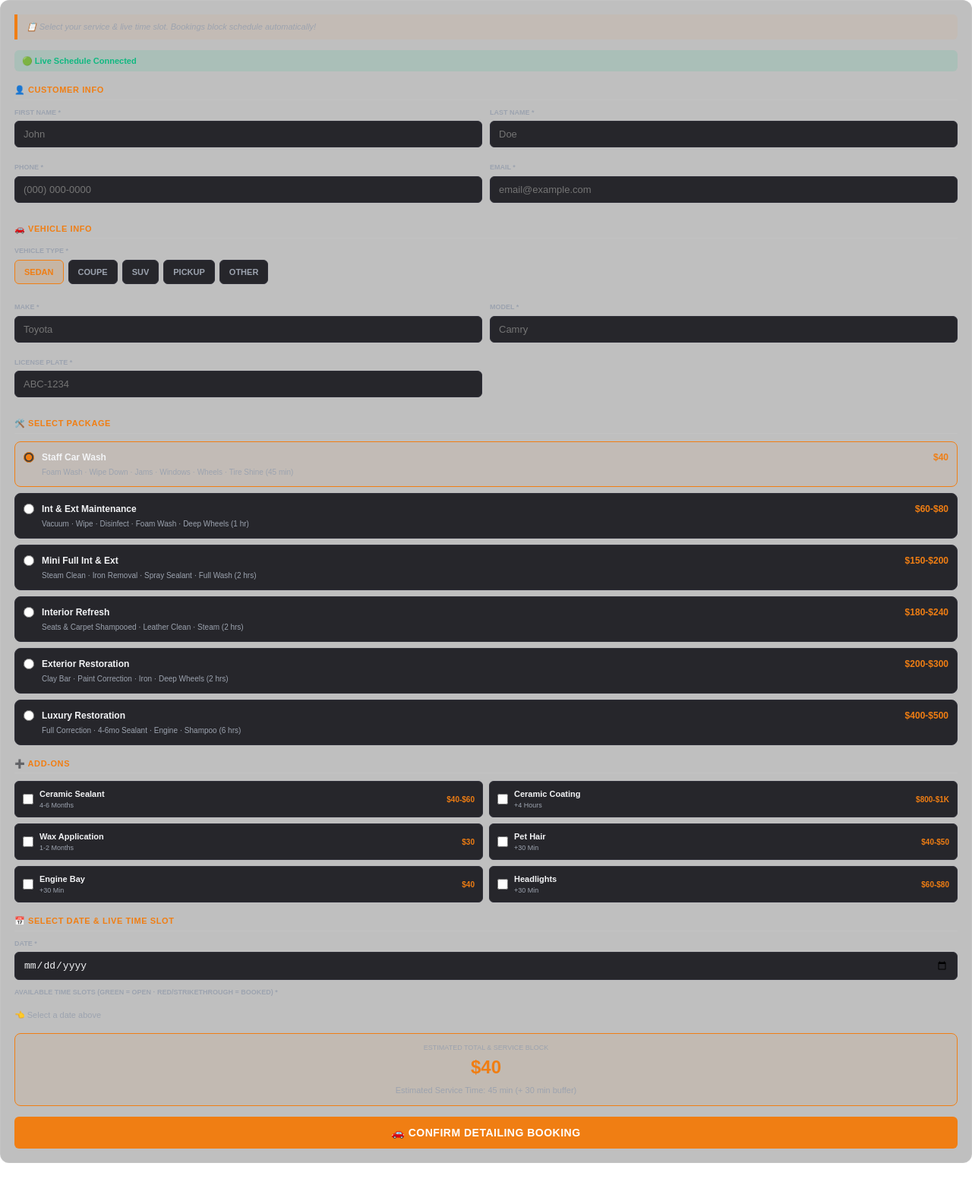
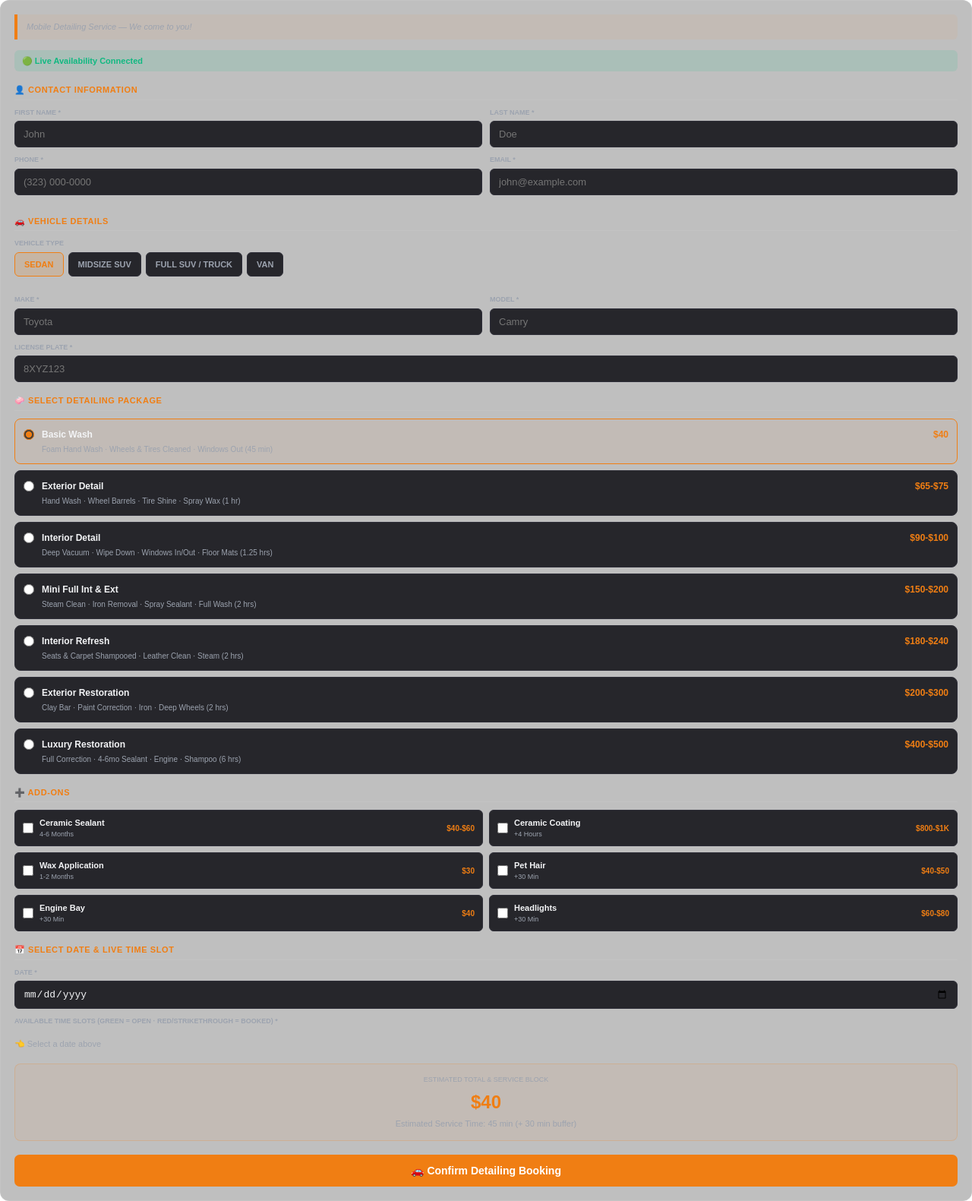
Before and after one commit to MadJuls/phoenix-booking, a plain HTML site: page index.html in a window 1280 px wide. Shown: the whole page at 76% size. Before the commit the page ends 1531 px from the top, so only its background shows below. Drawn offline with Linux system fonts and the light colour scheme.

Commit message:
Update index_late6sept.html

```diff
--- a/index.html
+++ b/index.html
@@ -44,57 +44,64 @@ body{background:transparent;color:var(--t);font-family:sans-serif;font-size:13px
 .sl{display:grid;grid-template-columns:repeat(auto-fill,minmax(85px,1fr));gap:8px;margin-top:10px;}
 .sb{background:var(--in);border:1px solid var(--b);border-radius:6px;padding:10px 6px;font-size:12px;font-weight:600;text-align:center;cursor:pointer;transition:.15s;}
 .sb:hover:not(.dis){border-color:var(--p);color:var(--p);}
-.sb.on{background:var(--p);color:#fff;border-color:var(--p);font-weight:800;}
-.sb.dis{background:rgba(239,68,68,0.12);border-color:rgba(239,68,68,0.35);color:var(--r);cursor:not-allowed;text-decoration:line-through;opacity:.65;}
-.tot{background:rgba(240,126,19,.07);border:1px solid var(--p);border-radius:8px;padding:12px;margin-top:16px;text-align:center;}
-.tv{font-size:24px;color:var(--p);font-weight:800;}
-.di{font-size:11px;color:var(--m);margin-top:4px;}
-.btn{width:100%;border:none;border-radius:6px;padding:13px;font-size:14px;font-weight:800;text-transform:uppercase;cursor:pointer;color:#fff;background:var(--p);margin-top:14px;letter-spacing:.5px;}
-.btn:disabled{opacity:.5;cursor:not-allowed;}
-.cal-btn{display:inline-block;background:#4285f4;color:#fff;text-decoration:none;padding:10px 16px;border-radius:6px;font-size:12px;font-weight:700;margin-top:12px;}
-#ok{display:none;text-align:center;padding:24px 12px;}
-#ok h3{color:var(--p);font-size:16px;font-weight:800;text-transform:uppercase;margin-bottom:8px;}
-.code{color:var(--p);font-size:18px;font-weight:800;border:2px dashed var(--p);padding:6px 14px;display:inline-block;margin:10px 0;border-radius:6px;}
+.sb.on{background:rgba(240,126,19,0.2);border-color:var(--p);color:var(--p);}
+.sb.dis{background:rgba(46,46,56,0.3);border-color:transparent;color:#52525b;cursor:not-allowed;text-decoration:line-through;}
+.tot{margin:18px 0;padding:14px;background:rgba(240,126,19,0.06);border:1px solid rgba(240,126,19,0.2);border-radius:8px;text-align:center;}
+.tv{font-size:24px;font-weight:800;color:var(--p);margin-top:4px;}
+.di{font-size:11px;color:var(--m);margin-top:2px;}
+.btn{width:100%;padding:13px;background:var(--p);color:#fff;border:none;border-radius:7px;font-size:14px;font-weight:700;cursor:pointer;transition:.15s;}
+.btn:hover{filter:brightness(1.1);}
+.btn:disabled{opacity:0.5;cursor:not-allowed;}
+#ok{display:none;text-align:center;padding:24px 10px;}
+#ok h3{font-size:18px;margin-bottom:8px;color:#10b981;}
+.code{font-size:22px;font-weight:800;letter-spacing:2px;color:var(--p);margin:14px 0;}
+.cal-btn{display:inline-block;margin-top:14px;padding:9px 16px;background:#2563eb;color:#fff;border-radius:6px;text-decoration:none;font-size:12px;font-weight:600;}
 </style>
 </head>
 <body>
 <div class="wrap">
-  <div class="banner"><p>📋 Select your service & live time slot. Bookings block schedule automatically!</p></div>
-  <div class="st" id="sbBar">🟢 Live Schedule Connected</div>
   <div id="frm">
-    <div class="sec">👤 Customer Info</div>
+    <div class="banner"><p>Mobile Detailing Service — We come to you!</p></div>
+    <div class="st" id="sbBar">🟢 Live Availability Connected</div>
+
+    <div class="sec">👤 Contact Information</div>
     <div class="g">
-      <div class="f"><label>First Name *</label><input id="fn" placeholder="John" required></div>
-      <div class="f"><label>Last Name *</label><input id="ln" placeholder="Doe" required></div>
-      <div class="f"><label>Phone *</label><input id="ph" type="tel" placeholder="(000) 000-0000" required></div>
-      <div class="f"><label>Email *</label><input id="em" type="email" placeholder="email@example.com" required></div>
+      <div class="f"><label>First Name *</label><input id="fn" required placeholder="John"></div>
+      <div class="f"><label>Last Name *</label><input id="ln" required placeholder="Doe"></div>
+    </div>
+    <div class="g">
+      <div class="f"><label>Phone *</label><input id="ph" type="tel" required placeholder="(323) 000-0000"></div>
+      <div class="f"><label>Email *</label><input id="em" type="email" required placeholder="john@example.com"></div>
     </div>
 
-    <div class="sec">🚗 Vehicle Info</div>
-    <div class="f"><label>Vehicle Type *</label>
+    <div class="sec">🚗 Vehicle Details</div>
+    <div class="f"><label>Vehicle Type</label>
       <div class="vt">
-        <input type="radio" id="v1" name="vt" value="Sedan" checked><label for="v1">Sedan</label>
-        <input type="radio" id="v2" name="vt" value="Coupe"><label for="v2">Coupe</label>
-        <input type="radio" id="v3" name="vt" value="SUV"><label for="v3">SUV</label>
-        <input type="radio" id="v4" name="vt" value="Pickup"><label for="v4">Pickup</label>
-        <input type="radio" id="v5" name="vt" value="Other"><label for="v5">Other</label>
+        <input type="radio" id="v_sedan" name="vt" value="Sedan" checked><label for="v_sedan">Sedan</label>
+        <input type="radio" id="v_mid" name="vt" value="Midsize SUV"><label for="v_mid">Midsize SUV</label>
+        <input type="radio" id="v_full" name="vt" value="Full SUV / Truck"><label for="v_full">Full SUV / Truck</label>
+        <input type="radio" id="v_van" name="vt" value="Van"><label for="v_van">Van</label>
       </div>
     </div>
     <div class="g">
-      <div class="f"><label>Make *</label><input id="mk" placeholder="Toyota" required></div>
-      <div class="f"><label>Model *</label><input id="mo" placeholder="Camry" required></div>
-      <div class="f"><label>License Plate *</label><input id="lp" placeholder="ABC-1234" required></div>
+      <div class="f"><label>Make *</label><input id="mk" required placeholder="Toyota"></div>
+      <div class="f"><label>Model *</label><input id="mo" required placeholder="Camry"></div>
     </div>
+    <div class="f"><label>License Plate *</label><input id="lp" required placeholder="8XYZ123"></div>
 
-    <div class="sec">🛠️ Select Package</div>
+    <div class="sec">🧼 Select Detailing Package</div>
     <div id="pkgs">
       <div class="pc on" data-mn="40" data-mx="40" data-dur="45">
-        <input type="radio" name="pkg" value="Staff Car Wash ($40)" checked>
-        <div class="pi"><div class="ph"><span>Staff Car Wash</span><span class="pp">$40</span></div><div class="pd">Foam Wash · Wipe Down · Jams · Windows · Wheels · Tire Shine (45 min)</div></div>
+        <input type="radio" name="pkg" value="Basic Wash ($40)" checked>
+        <div class="pi"><div class="ph"><span>Basic Wash</span><span class="pp">$40</span></div><div class="pd">Foam Hand Wash · Wheels & Tires Cleaned · Windows Out (45 min)</div></div>
       </div>
-      <div class="pc" data-mn="60" data-mx="80" data-dur="60">
-        <input type="radio" name="pkg" value="Int/Ext Maintenance ($60-$80)">
-        <div class="pi"><div class="ph"><span>Int & Ext Maintenance</span><span class="pp">$60-$80</span></div><div class="pd">Vacuum · Wipe · Disinfect · Foam Wash · Deep Wheels (1 hr)</div></div>
+      <div class="pc" data-mn="65" data-mx="75" data-dur="60">
+        <input type="radio" name="pkg" value="Exterior Detail ($65-$75)">
+        <div class="pi"><div class="ph"><span>Exterior Detail</span><span class="pp">$65-$75</span></div><div class="pd">Hand Wash · Wheel Barrels · Tire Shine · Spray Wax (1 hr)</div></div>
+      </div>
+      <div class="pc" data-mn="90" data-mx="100" data-dur="75">
+        <input type="radio" name="pkg" value="Interior Detail ($90-$100)">
+        <div class="pi"><div class="ph"><span>Interior Detail</span><span class="pp">$90-$100</span></div><div class="pd">Deep Vacuum · Wipe Down · Windows In/Out · Floor Mats (1.25 hrs)</div></div>
       </div>
       <div class="pc" data-mn="150" data-mx="200" data-dur="120">
         <input type="radio" name="pkg" value="Mini Full Int/Ext ($150-$200)">
@@ -185,17 +192,14 @@ const WS = 540, WE = 1080, BUF = 30; // 9AM to 6PM, 30min buffer
 // INIT
 // ============================================================
 document.addEventListener('DOMContentLoaded', function() {
-  // Set min date to today
   document.getElementById('da').min = new Date().toISOString().split('T')[0];
 
-  // Package click listeners
   document.querySelectorAll('.pc').forEach(function(card) {
     card.addEventListener('click', function() {
       selectPackage(card);
     });
   });
 
-  // Add-on click listeners
   document.querySelectorAll('.ac').forEach(function(card) {
     card.addEventListener('click', function(e) {
       const id = card.getAttribute('data-id');
@@ -206,15 +210,11 @@ document.addEventListener('DOMContentLoaded', function() {
     });
   });
 
-  // Date change listener
   document.getElementById('da').addEventListener('change', function() {
     subscribeToDate();
   });
 
-  // Submit button
   document.getElementById('sb').addEventListener('click', submitBooking);
-
-  // Run initial calc
   recalc();
 });
 
@@ -262,7 +262,6 @@ function recalc() {
   if (m > 0) t += m + ' min';
   document.getElementById('di').innerText = 'Estimated Service Time: ' + t + ' (+ 30 min buffer)';
 
-  // Only re-render slots if date is selected
   if (document.getElementById('da').value) renderSlots();
 }
 
```
